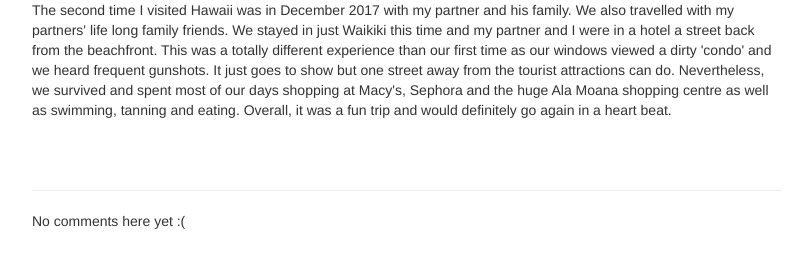
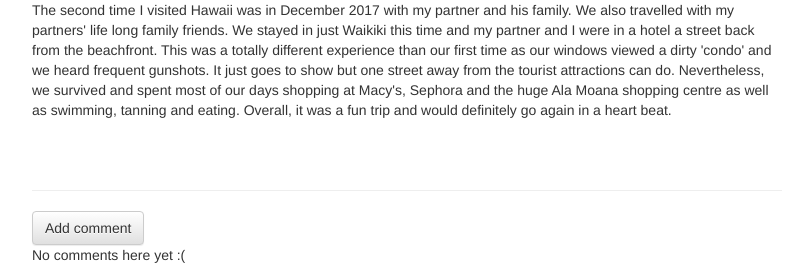
Before and after one commit to brontihaes/Bronti-Travel-Blog, a Django app: page /post/1/ in a window 1280 px wide. Shown: the part 547-822 px from the top of the page, without its empty margins (23-825 px from the left). Before the commit the page ends 776 px from the top, so only its background shows below. Run offline with Django 3.2, Linux system fonts and the light colour scheme; data comes from the database, SQL or seed files in the repository; data that the repository does not hold is empty; some libraries are stand-ins or nearby versions.

Commit message:
Update post_detail.html

```diff
--- a/djangogirls/website/blog/templates/blog/post_detail.html
+++ b/djangogirls/website/blog/templates/blog/post_detail.html
@@ -14,6 +14,7 @@
         <p>{{ post.text|linebreaksbr }}</p>
     </div>
 <hr>
+<a class="btn btn-default" href="{% url 'add_comment_to_post' pk=post.pk %}">Add comment</a>
 {% for comment in post.comments.all %}
     <div class="comment">
         <div class="date">{{ comment.created_date }}</div>
```
